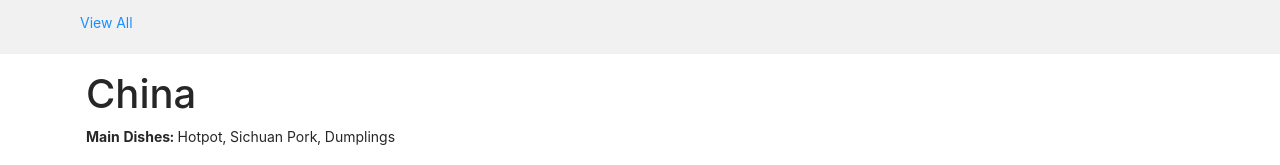
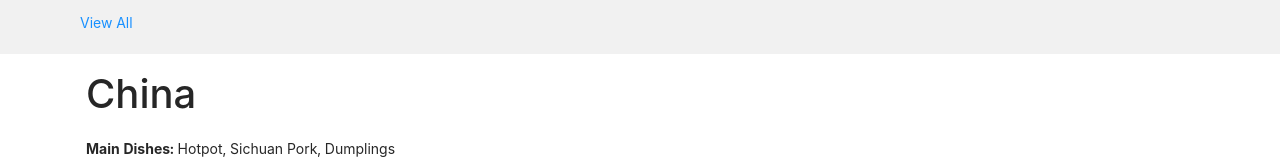
Before and after one commit to preethk0/CS373, a React (Create React App) app in the folder front-end/: page /foodandtourism/China in a window 1280 px wide. Shown: the part 133-298 px from the top of the page. Built offline with nearby package versions, Linux system fonts and the light colour scheme.

Commit message:
food and tourism UI fixes

```diff
--- a/front-end/src/screens/FoodAndTourism/FoodAndTourismInstance.css
+++ b/front-end/src/screens/FoodAndTourism/FoodAndTourismInstance.css
@@ -0,0 +1,3 @@
+.mainPage {
+  display: flex;
+}
--- a/front-end/src/screens/FoodAndTourism/FoodAndTourismInstance.js
+++ b/front-end/src/screens/FoodAndTourism/FoodAndTourismInstance.js
@@ -1,21 +1,28 @@
 import React from "react";
 import FoodAndTourismData from "./FoodAndTourismData";
 import { useParams } from "react-router";
+import "./FoodAndTourismInstance.css";
 
 const FoodAndTourismInstance = ({}) => {
   const { country } = useParams();
   var attractions_link = FoodAndTourismData[country].main_attraction_video;
+
   return (
-    <><div className="subNavBar">
+    <>
+      <div className="subNavBar">
         <h1>Food and Tourism of the World</h1>
         <text>
-          <a href={"/foodandtourism/"}>{"View All"}</a>
+          <a href={"/foodandtourism/"}>View All</a>
         </text>
       </div>
-      <div class="container">
-        <div class="row justify-content-center align-items-center">
+      <div
+        class="row justify-content-center align-items-center"
+        style={{ marginLeft: 70, paddingBottom: 30 }}
+      >
         <div class="card-body">
-            <h1 class="card-title">{FoodAndTourismData[country].country_name}</h1>
+          <h1 class="card-title" style={{ marginBottom: 20 }}>
+            {FoodAndTourismData[country].country_name}
+          </h1>
           <p class="card-text">
             <b>Main Dishes: </b>
             {FoodAndTourismData[country].main_dishes.join(", ")}
@@ -32,9 +39,7 @@ const FoodAndTourismInstance = ({}) => {
             {FoodAndTourismData[country].main_attractions.join(", ")}
           </p>
           <p class="card-text">
-              <iframe width="420" height="315"
-                src={attractions_link}>
-              </iframe>
+            <iframe width="420" height="315" src={attractions_link}></iframe>
           </p>
           <p class="card-text">
             <b>Number of Tourists (per year): </b>
@@ -66,7 +71,7 @@ const FoodAndTourismInstance = ({}) => {
           </text>
         </div>
       </div>
-      </div></>
+    </>
   );
 };
 
--- a/front-end/src/screens/Geography/GeographyInstance.js
+++ b/front-end/src/screens/Geography/GeographyInstance.js
@@ -63,7 +63,7 @@ const GeographyInstance = ({}) => {
                 <b>Oceans:</b> {data.country_adjacent_oceans.join(", ")}
               </text>
             </div>
-            <h3 className="aubTitle">Area</h3>
+            <h3 className="subTitle">Area</h3>
             <div className="area">
               <text>
                 <b>Area:</b> {data.country_land_area}
```
Also changed, not shown: front-end/src/screens/Demographics/DemographicsInstance.js (+8 -6 lines). Lines whose indentation alone changed are shown as unchanged.
